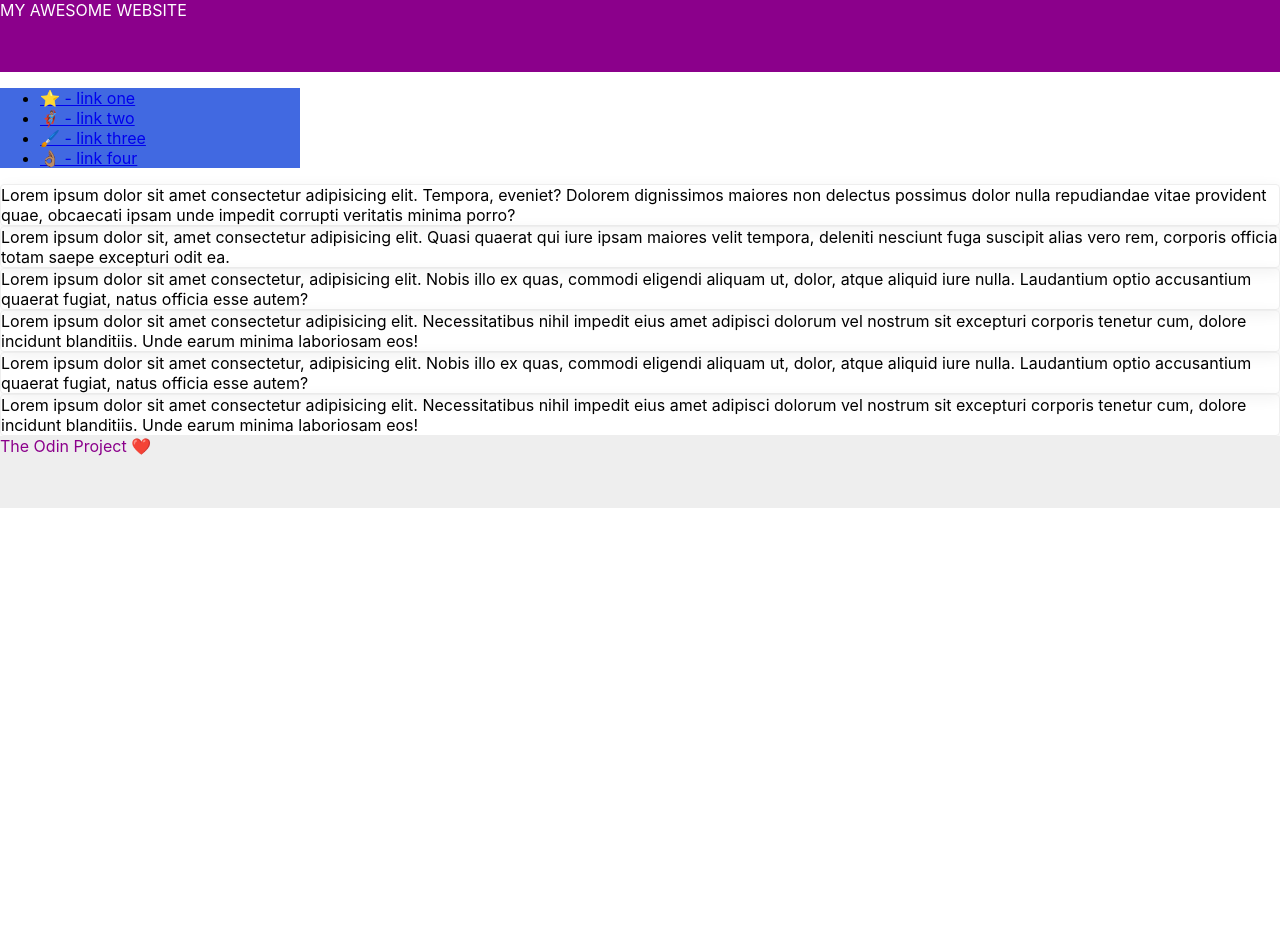
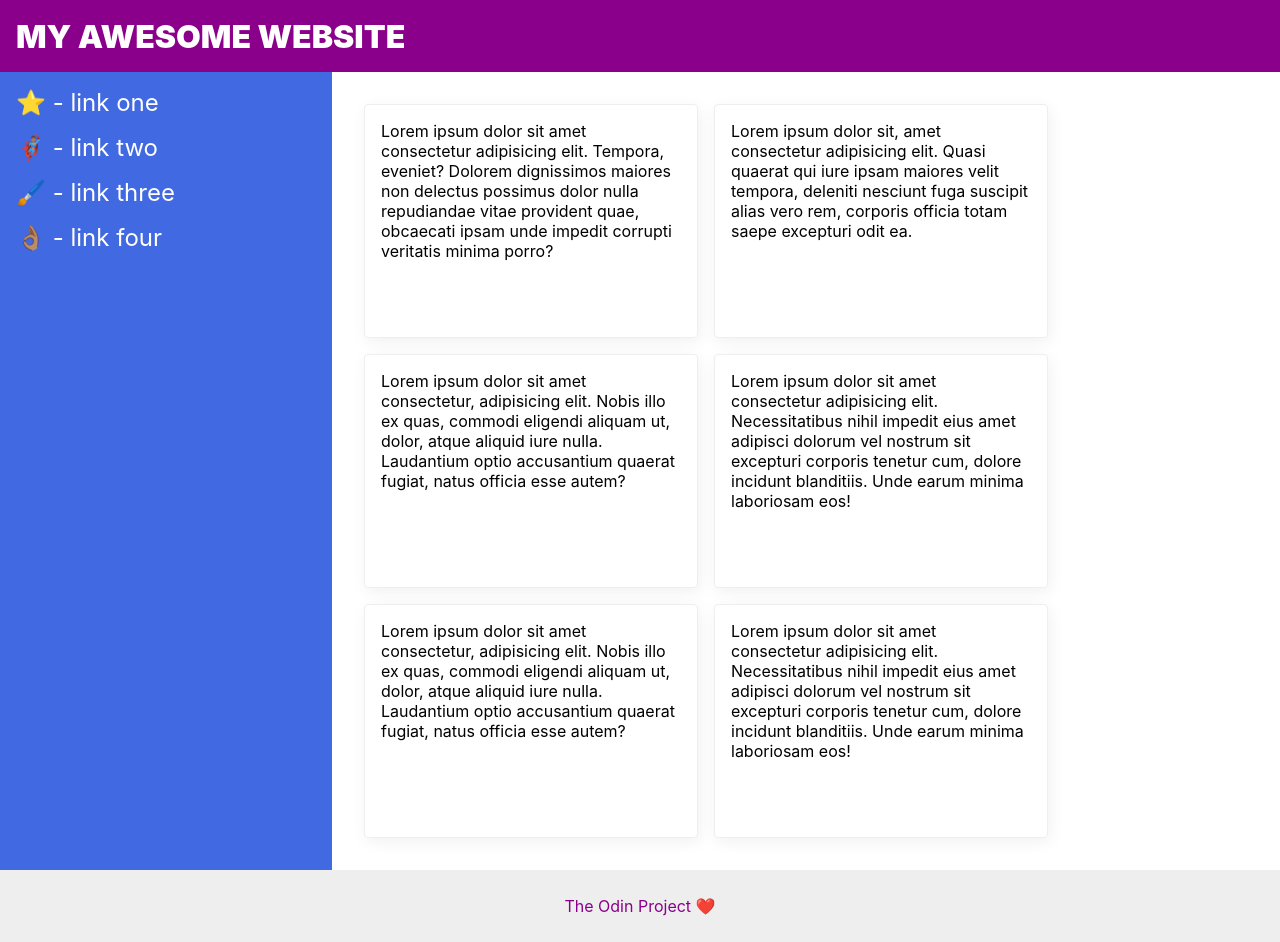
Before and after one commit to PatrickFrueh/the-odin-project, a plain HTML site: page flex/07-flex-layout-2/index.html in a window 1280 px wide. Before the commit the page ends 800 px from the top, so only its background shows below. Drawn offline with Linux system fonts and the light colour scheme.

Commit message:
Complete 07-flex-layout-2

```diff
--- a/flex/07-flex-layout-2/index.html
+++ b/flex/07-flex-layout-2/index.html
@@ -11,7 +11,7 @@
     <div class="header">
       MY AWESOME WEBSITE
     </div>
-
+    <div class="center">
       <div class="sidebar">
         <ul>
           <li><a href="#">⭐ - link one</a></li>
@@ -20,13 +20,15 @@
           <li><a href="#">👌🏽 - link four</a></li>
         </ul>
       </div>
-
+      <div class="separator">
         <div class="card">Lorem ipsum dolor sit amet consectetur adipisicing elit. Tempora, eveniet? Dolorem dignissimos maiores non delectus possimus dolor nulla repudiandae vitae provident quae, obcaecati ipsam unde impedit corrupti veritatis minima porro?</div>
         <div class="card">Lorem ipsum dolor sit, amet consectetur adipisicing elit. Quasi quaerat qui iure ipsam maiores velit tempora, deleniti nesciunt fuga suscipit alias vero rem, corporis officia totam saepe excepturi odit ea.</div>
         <div class="card">Lorem ipsum dolor sit amet consectetur, adipisicing elit. Nobis illo ex quas, commodi eligendi aliquam ut, dolor, atque aliquid iure nulla. Laudantium optio accusantium quaerat fugiat, natus officia esse autem?</div>
         <div class="card">Lorem ipsum dolor sit amet consectetur adipisicing elit. Necessitatibus nihil impedit eius amet adipisci dolorum vel nostrum sit excepturi corporis tenetur cum, dolore incidunt blanditiis. Unde earum minima laboriosam eos!</div>
         <div class="card">Lorem ipsum dolor sit amet consectetur, adipisicing elit. Nobis illo ex quas, commodi eligendi aliquam ut, dolor, atque aliquid iure nulla. Laudantium optio accusantium quaerat fugiat, natus officia esse autem?</div>
         <div class="card">Lorem ipsum dolor sit amet consectetur adipisicing elit. Necessitatibus nihil impedit eius amet adipisci dolorum vel nostrum sit excepturi corporis tenetur cum, dolore incidunt blanditiis. Unde earum minima laboriosam eos!</div>
+    </div>
+    </div>
 
     <div class="footer">
       The Odin Project ❤️
--- a/flex/07-flex-layout-2/style.css
+++ b/flex/07-flex-layout-2/style.css
@@ -2,27 +2,85 @@ body {
   font-family: -apple-system, BlinkMacSystemFont, 'Segoe UI', Roboto, Oxygen, Ubuntu, Cantarell, 'Open Sans', 'Helvetica Neue', sans-serif;
   margin: 0;
   min-height: 100vh;
+
+  display: flex;
+  flex-direction: column;
+}
+
+ul {
+  list-style: none;
+  padding: 0;
+  margin: 0;
+}
+
+a {
+  text-decoration: none;
+  font-size: 24px;
+  color: white;
+}
+
+li {
+  margin-bottom: 16px;
 }
 
 .header {
   height: 72px;
   background: darkmagenta;
   color: white;
+
+  padding-left: 16px;
+
+  display: flex;
+  font-size: 32px;
+  font-weight: 900;
+  text-align: start;
+  align-items: center;
+}
+
+/* own addition */
+.center {
+  display: flex;
+  flex: 1;
 }
 
 .footer {
   height: 72px;
   background: #eee;
   color: darkmagenta;
+
+  display: flex;
+  justify-content: center;
+  align-items: center;
 }
 
 .sidebar {
+  flex-shrink: 0;
   width: 300px;
   background: royalblue;
+  /* margin-left: auto; */
+  /* display: flex; */
+  padding: 16px;
 }
+
 
 .card {
   border: 1px solid #eee;
   box-shadow: 2px 4px 16px rgba(0,0,0,.06);
   border-radius: 4px;
+
+  width: 300px;
+  height: 200px;
+
+  padding: 16px;
+  /* display: flex; */
+
 }
+
+/* own addition */
+.separator {
+  padding: 32px;
+  display: flex;
+  align-content: center;
+  flex-wrap: wrap;
+  gap: 16px; /* ideally we'd increase margin on .card instead of using gap */
+}
```
Lines whose indentation alone changed are shown as unchanged.
